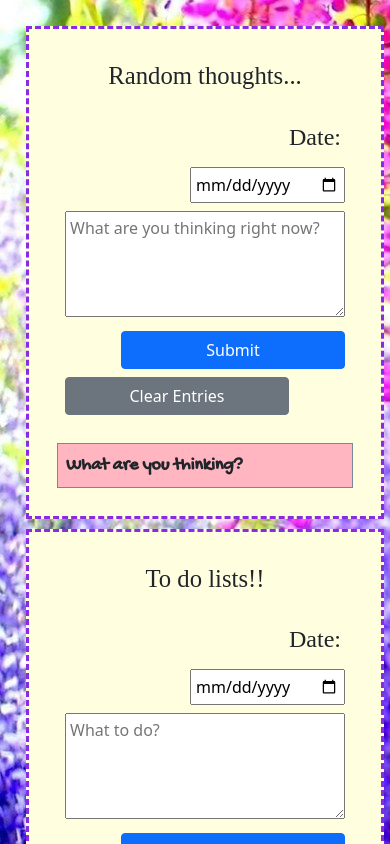
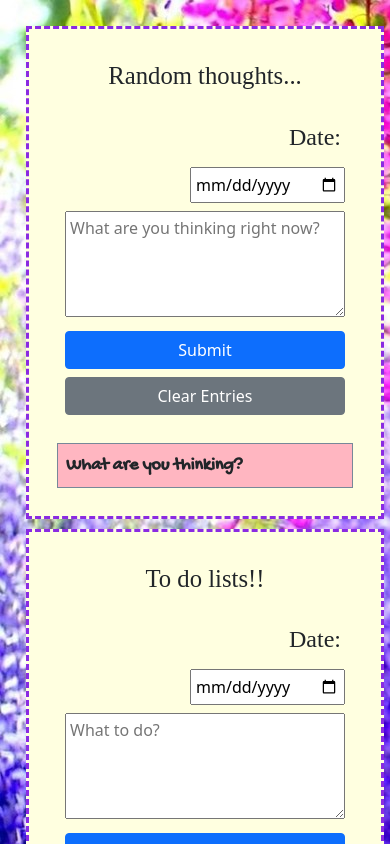
Before and after one commit to mayimee/tasksandthoughts, a React (Create React App) app: page / in a window 390 px wide. Shown: the top 844 px of the page. Built offline with nearby package versions, Linux system fonts and the light colour scheme; a web font is replaced by a local one.

Commit message:
added responsiveness

```diff
--- a/public/index.html
+++ b/public/index.html
@@ -24,7 +24,7 @@
       work correctly both with client-side routing and a non-root public URL.
       Learn how to configure a non-root public URL by running `npm run build`.
     -->
-    <title>React App</title>
+    <title>Tasks and Thoughts</title>
   </head>
   <body>
     <noscript>You need to enable JavaScript to run this app.</noscript>
--- a/src/App.css
+++ b/src/App.css
@@ -80,7 +80,8 @@ table, tr, th, td
   button
   {
     display: flex;
-    width: 80%;
+    width: 100%;
+    text-align: center;
   }
 }
 
```
